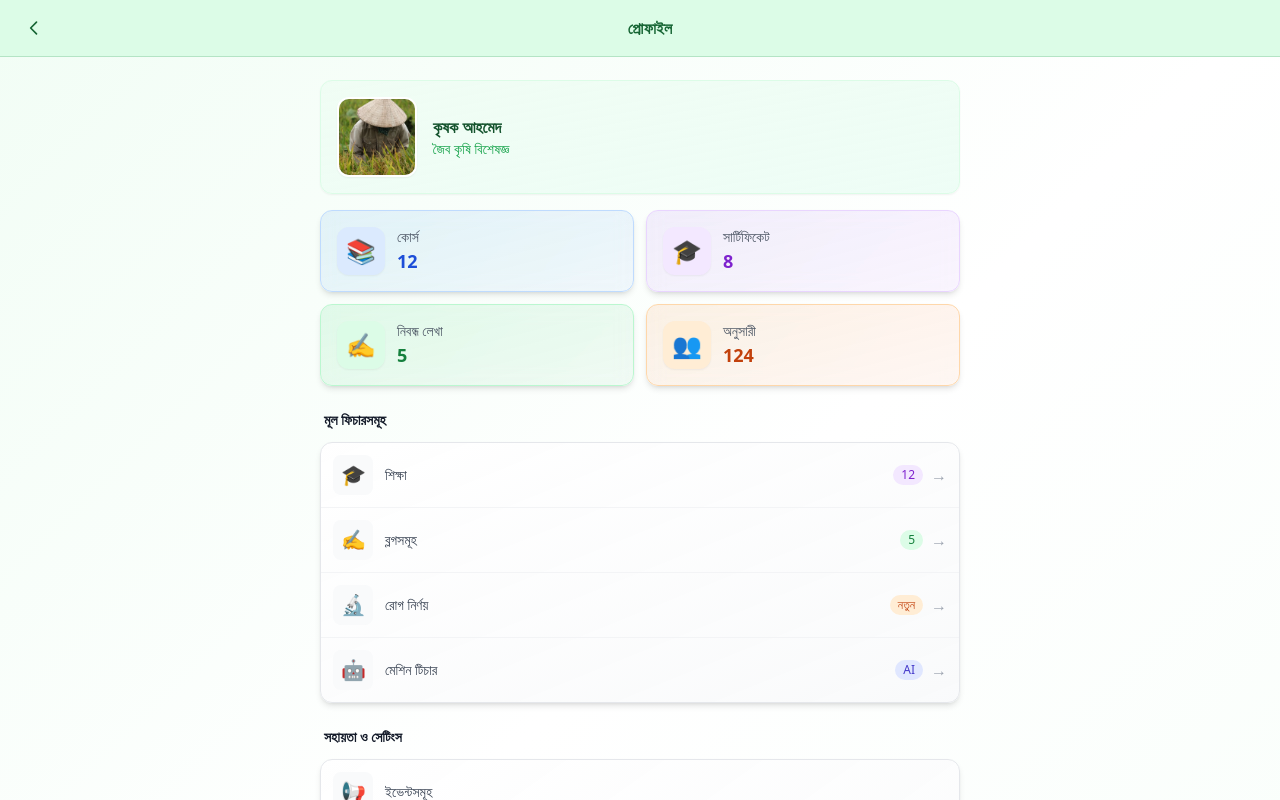
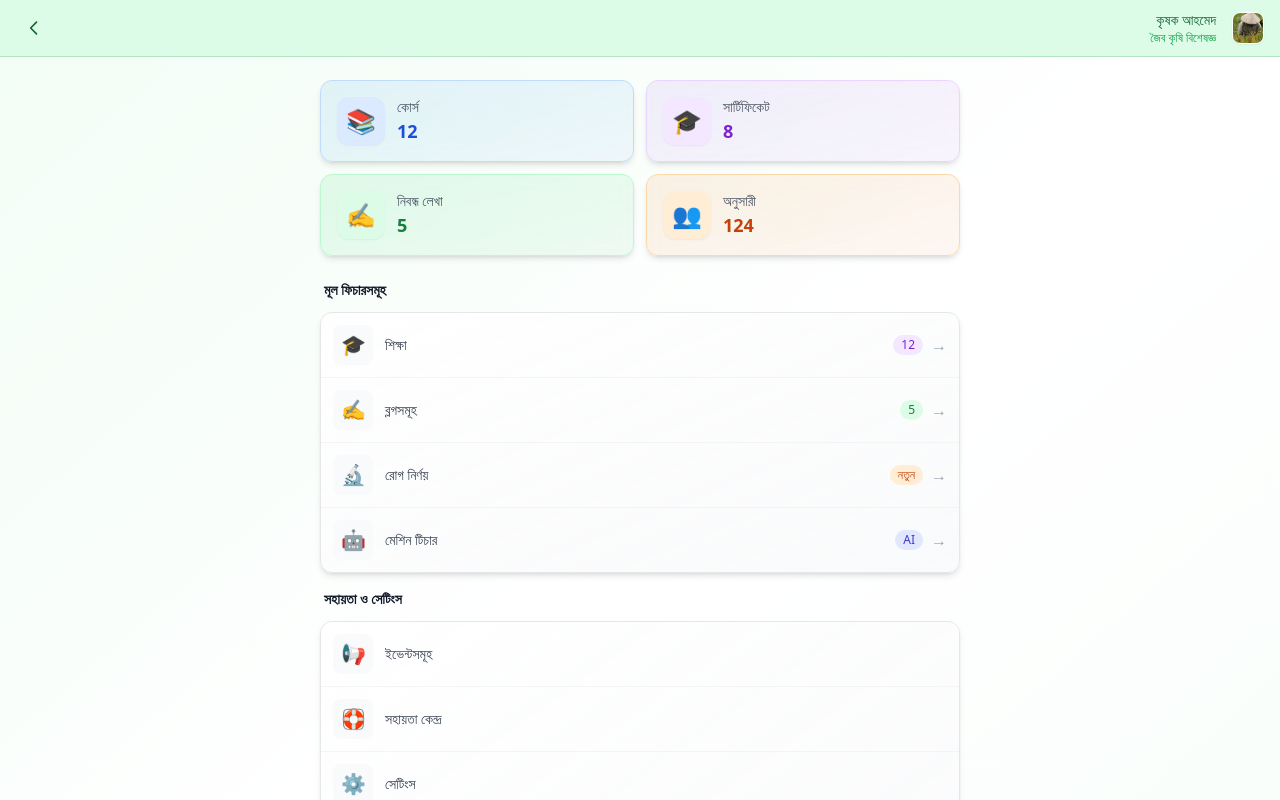
Before and after one commit to ashuvo25/AgroNest_frontend, a React (Vite) app: page /profile in a window 1280 px wide. Shown: the top 800 px of the page. Built offline with nearby package versions, Linux system fonts and the light colour scheme; the HTML template or start-up script is replaced by a standard one.

Commit message:
again profile

```diff
--- a/src/components/ProfilePage.tsx
+++ b/src/components/ProfilePage.tsx
@@ -153,7 +153,7 @@ const MenuSection: React.FC<{
   };
 
   return (
-    <div className="space-y-6">
+    <div className="space-y-4"> {/* Changed from space-y-6 to space-y-4 */}
       {/* Main Features */}
       <div className="space-y-3">
         <h2 className="text-sm font-semibold text-gray-900 px-1">মূল ফিচারসমূহ</h2>
@@ -236,6 +236,9 @@ const MenuSection: React.FC<{
       </div>
 
       {renderModal()}
+      <div className="text-center mt-4 mb-2"> {/* Added mb-2 and changed mt-8 to mt-4 */}
+        <p className="text-xs text-gray-400">AgroNest v1.0.0</p>
+      </div>
     </div>
   );
 };
@@ -418,33 +421,24 @@ const ProfilePage: React.FC = () => {
                 <path strokeLinecap="round" strokeLinejoin="round" strokeWidth={2} d="M15 19l-7-7 7-7" />
               </svg>
             </button>
-            <h1 className="text-base font-semibold text-green-800">প্রোফাইল</h1>
-            <button
-              className="p-2 text-green-800 hover:text-green-900 hover:bg-white/10 rounded-lg transition-colors"
-            >
-              {/* add any button here ----------------------------------------------------------------------------------*/}
-            </button>
+            {/* <h1 className="text-base font-semibold text-green-800">প্রোফাইল</h1> */}
+            <div className="flex items-center gap-2">
+              <div className="text-right mr-2">
+                <h2 className="text-sm font-medium text-green-800">কৃষক আহমেদ</h2>
+                <p className="text-xs text-green-600">জৈব কৃষি বিশেষজ্ঞ</p>
+              </div>
+              <img
+                src="src\assets\farmer.jpg"
+                alt="Profile"
+                className="w-8 h-8 rounded-lg object-cover border border-white shadow-sm"
+              />
+            </div>
           </div>
         </div>
       </header>
 
       {/* Main Content */}
-      <main className="container mx-auto px-4 pt-20 pb-24 md:pb-8 max-w-2xl">
-        {/* Profile Header - Removed edit button */}
-        <div className="bg-gradient-to-br from-green-50 to-emerald-50/90 backdrop-blur-sm rounded-xl p-4 shadow-sm border border-green-100 mb-4 hover:shadow-md transition-all duration-200">
-          <div className="flex items-center gap-4">
-            <img
-              src="src\assets\farmer.jpg"
-              alt="Profile"
-              className="w-20 h-20 rounded-xl object-cover border-2 border-white shadow-sm"
-            />
-            <div className="flex-1">
-              <h2 className="font-bold text-green-900">কৃষক আহমেদ</h2>
-              <p className="text-sm text-green-600">জৈব কৃষি বিশেষজ্ঞ</p>
-            </div>
-          </div>
-        </div>
-
+      <main className="container mx-auto px-4 pt-20 pb-6 md:pb-4 max-w-2xl"> {/* Changed pb-24 to pb-6 and md:pb-8 to md:pb-4 */}
         {/* Stats Grid */}
         <div className="grid grid-cols-2 gap-3 mb-6">
           <StatsCard
```
